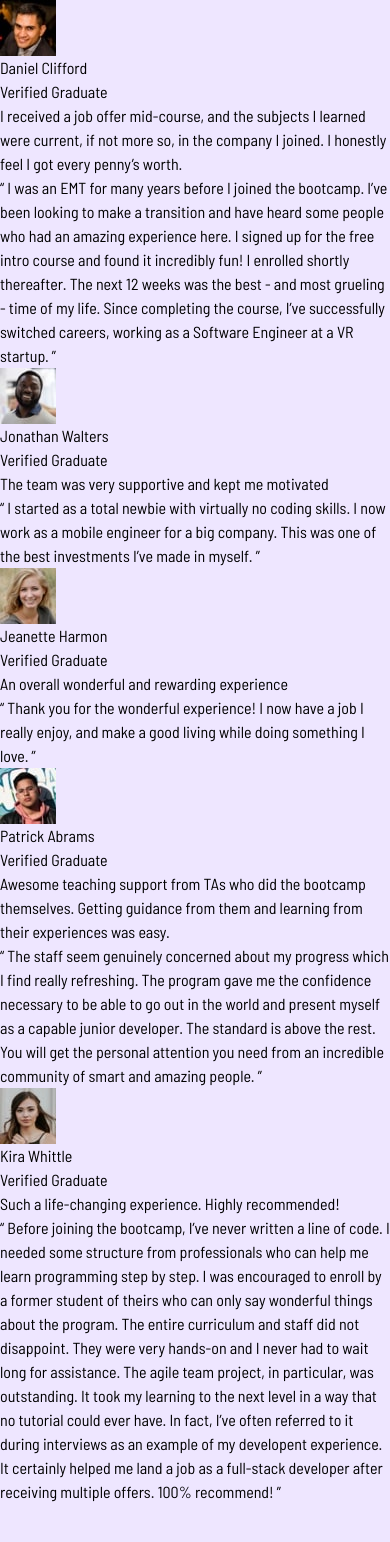
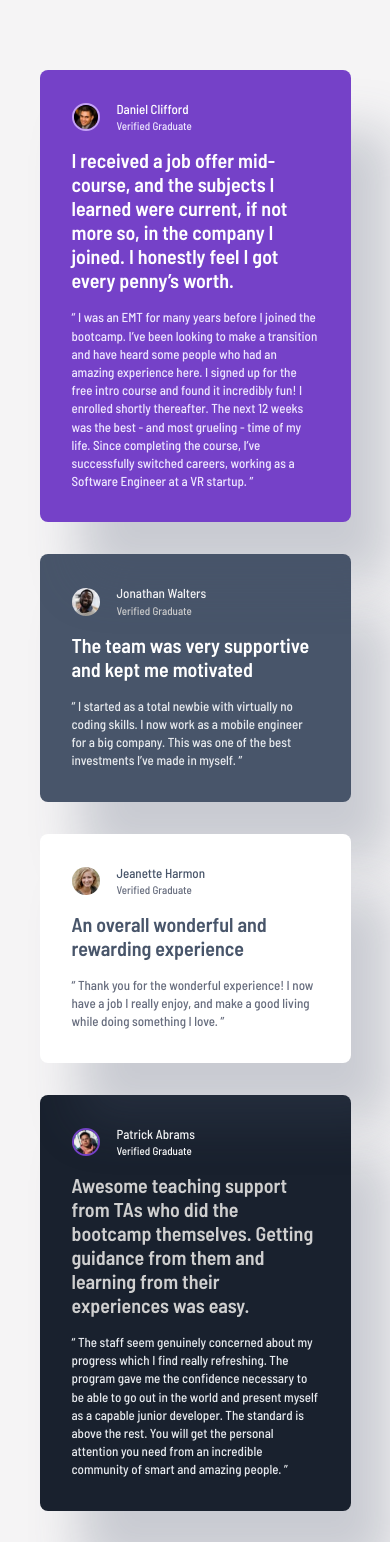
Before and after one commit to anggelserrato/fm-testimonials-grid-section, a React (Vite) app: page / in a window 390 px wide. Shown: the top 1542 px of the page. Before the commit the page ends 1504 px from the top, so only its background shows below. Built offline with nearby package versions, Linux system fonts and the light colour scheme.

Commit message:
feat: implement responsive grid layout and polish card designs

```diff
--- a/src/components/TestimonialsSection.jsx
+++ b/src/components/TestimonialsSection.jsx
@@ -3,116 +3,146 @@ import imageJeanette from '../assets/image-jeanette.jpg';
 import imageJonathan from '../assets/image-jonathan.jpg';
 import imageKira from '../assets/image-kira.jpg';
 import imagePatrick from '../assets/image-patrick.jpg';
+import bgPatternQuotation from '../assets/bg-pattern-quotation.svg';
 
 function TestimonialsSection() {
   return (
     <main>
-      <header>
-        <h1 className='hidden'>
-          Testimonials
-        </h1>
-      </header>
-      <article>
-        <header>
-          <figure>
+      <section className="mx-auto my-[70px] flex max-w-[311px] flex-col items-center justify-center gap-card-400 md:grid md:max-w-[647px] md:grid-cols-2 md:items-stretch xl:my-card-1600 xl:max-w-[1114px] xl:grid-cols-4 xl:gap-x-card-400 xl:gap-y-card-300">
+        <article className="relative flex flex-col gap-card-200 rounded-lg bg-card-Purple-500 p-card-400 shadow-card md:col-span-2 md:col-start-1 md:row-start-1">
+          <img
+            src={bgPatternQuotation}
+            alt="Background quotation mark pattern"
+            className="absolute top-0 left-[375px] z-0 hidden md:block"
+          />
+          <header className="relative z-1 flex flex-row items-center gap-[17px]">
+            <figure className="flex h-7 w-7 items-center justify-center overflow-hidden rounded-full border-2 border-card-Purple-300">
               <img src={imageDaniel} alt="Daniel's picture" />
             </figure>
-          <p>Daniel Clifford</p>
-          <p>Verified Graduate</p>
+            <div className="flex flex-col gap-card-50">
+              <p className="text-preset-2 text-card-White">Daniel Clifford</p>
+              <p className="text-preset-4 text-card-Purple-50">
+                Verified Graduate
+              </p>
+            </div>
           </header>
-        <p>
+          <p className="relative z-1 text-preset-1 text-card-White">
             I received a job offer mid-course, and the subjects I learned were
             current, if not more so, in the company I joined. I honestly feel I
             got every penny’s worth.
           </p>
-        <blockquote>
-          “ I was an EMT for many years before I joined the bootcamp. I’ve been
-          looking to make a transition and have heard some people who had an
-          amazing experience here. I signed up for the free intro course and
-          found it incredibly fun! I enrolled shortly thereafter. The next 12
-          weeks was the best - and most grueling - time of my life. Since
-          completing the course, I’ve successfully switched careers, working as
-          a Software Engineer at a VR startup. ”
+          <blockquote className="relative z-1 text-preset-3 text-card-Purple-50">
+            “ I was an EMT for many years before I joined the bootcamp. I’ve
+            been looking to make a transition and have heard some people who had
+            an amazing experience here. I signed up for the free intro course
+            and found it incredibly fun! I enrolled shortly thereafter. The next
+            12 weeks was the best - and most grueling - time of my life. Since
+            completing the course, I’ve successfully switched careers, working
+            as a Software Engineer at a VR startup. ”
           </blockquote>
         </article>
 
-      <article>
-        <header>
-          <figure>
+        <article className="flex flex-col gap-card-200 rounded-lg bg-card-Grey-500 p-card-400 shadow-card md:col-start-1 md:row-start-2 xl:col-start-3 xl:row-start-1">
+          <header className="flex flex-row items-center gap-[17px]">
+            <figure className="flex h-7 w-7 items-center justify-center overflow-hidden rounded-full">
               <img src={imageJonathan} alt="Jonathan's picture" />
             </figure>
-          <p>Jonathan Walters</p>
-          <p>Verified Graduate</p>
+            <div className="flex flex-col gap-card-50">
+              <p className="text-preset-2 text-card-White">Jonathan Walters</p>
+              <p className="text-preset-4 text-card-Grey-200">
+                Verified Graduate
+              </p>
+            </div>
           </header>
-        <p>The team was very supportive and kept me motivated</p>
-        <blockquote>
+          <p className="text-preset-1 text-card-White">
+            The team was very supportive and kept me motivated
+          </p>
+          <blockquote className="text-preset-3 text-card-Grey-100">
             “ I started as a total newbie with virtually no coding skills. I now
-          work as a mobile engineer for a big company. This was one of the best
-          investments I’ve made in myself. ”
+            work as a mobile engineer for a big company. This was one of the
+            best investments I’ve made in myself. ”
           </blockquote>
         </article>
 
-      <article>
-        <header>
-          <figure>
+        <article className="z-1 flex flex-col gap-card-200 rounded-lg bg-card-White p-card-400 shadow-card md:col-start-2 md:row-start-2 xl:col-start-1 xl:row-start-2">
+          <header className="flex flex-row items-center gap-[17px]">
+            <figure className="flex h-7 w-7 items-center justify-center overflow-hidden rounded-full">
               <img src={imageJeanette} alt="Jeanette's picture" />
             </figure>
-          <p>Jeanette Harmon</p>
-          <p>Verified Graduate</p>
+            <div className="flex flex-col gap-card-50">
+              <p className="text-preset-2 text-card-Grey-500">
+                Jeanette Harmon
+              </p>
+              <p className="text-preset-4 text-card-Grey-400">
+                Verified Graduate
+              </p>
+            </div>
           </header>
-        <p>An overall wonderful and rewarding experience</p>
-        <blockquote>
+          <p className="text-preset-1 text-card-Grey-500">
+            An overall wonderful and rewarding experience
+          </p>
+          <blockquote className="text-preset-3 text-card-Grey-400">
             “ Thank you for the wonderful experience! I now have a job I really
             enjoy, and make a good living while doing something I love. ”
           </blockquote>
         </article>
 
-      <article>
-        <header>
-          <figure>
+        <article className="flex flex-col gap-card-200 rounded-lg bg-card-Dark-blue p-card-400 shadow-card md:col-span-2 md:col-start-1 md:row-start-3 xl:col-span-2 xl:col-start-2 xl:row-start-2">
+          <header className="flex flex-row items-center gap-[17px]">
+            <figure className="flex h-7 w-7 items-center justify-center overflow-hidden rounded-full border-2 border-card-Purple-500">
               <img src={imagePatrick} alt="Patrick's picture" />
             </figure>
-          <p>Patrick Abrams</p>
-          <p>Verified Graduate</p>
+            <div className="flex flex-col gap-card-50">
+              <p className="text-preset-2 text-card-White">Patrick Abrams</p>
+              <p className="text-preset-4 text-card-White">Verified Graduate</p>
+            </div>
           </header>
-        <p>
+          <p className="text-preset-1 text-card-Grey-200">
             Awesome teaching support from TAs who did the bootcamp themselves.
             Getting guidance from them and learning from their experiences was
             easy.
           </p>
-        <blockquote>
+          <blockquote className="text-preset-3 text-card-Grey-100">
             “ The staff seem genuinely concerned about my progress which I find
-          really refreshing. The program gave me the confidence necessary to be
-          able to go out in the world and present myself as a capable junior
-          developer. The standard is above the rest. You will get the personal
-          attention you need from an incredible community of smart and amazing
-          people. ”
+            really refreshing. The program gave me the confidence necessary to
+            be able to go out in the world and present myself as a capable
+            junior developer. The standard is above the rest. You will get the
+            personal attention you need from an incredible community of smart
+            and amazing people. ”
           </blockquote>
         </article>
 
-      <article>
-        <header>
-          <figure>
+        <article className="flex flex-col gap-card-200 rounded-lg bg-card-White p-card-400 shadow-card md:col-span-2 md:col-start-1 md:row-start-4 xl:col-start-4 xl:row-span-2 xl:row-start-1">
+          <header className="flex flex-row items-center gap-[17px]">
+            <figure className="flex h-7 w-7 items-center justify-center overflow-hidden rounded-full">
               <img src={imageKira} alt="Kira's picture" />
             </figure>
-          <p>Kira Whittle</p>
-          <p>Verified Graduate</p>
+            <div className="flex flex-col gap-card-50">
+              <p className="text-preset-2 text-card-Grey-500">Kira Whittle</p>
+              <p className="text-preset-4 text-card-Grey-400">
+                Verified Graduate
+              </p>
+            </div>
           </header>
-        <p>Such a life-changing experience. Highly recommended!</p>
-        <blockquote>
+          <p className="text-preset-1 text-card-Grey-500">
+            Such a life-changing experience. Highly recommended!
+          </p>
+          <blockquote className="text-preset-3 text-card-Grey-400">
             “ Before joining the bootcamp, I’ve never written a line of code. I
             needed some structure from professionals who can help me learn
             programming step by step. I was encouraged to enroll by a former
-          student of theirs who can only say wonderful things about the program.
-          The entire curriculum and staff did not disappoint. They were very
-          hands-on and I never had to wait long for assistance. The agile team
-          project, in particular, was outstanding. It took my learning to the
-          next level in a way that no tutorial could ever have. In fact, I’ve
-          often referred to it during interviews as an example of my developent
-          experience. It certainly helped me land a job as a full-stack
-          developer after receiving multiple offers. 100% recommend! ”
+            student of theirs who can only say wonderful things about the
+            program. The entire curriculum and staff did not disappoint. They
+            were very hands-on and I never had to wait long for assistance. The
+            agile team project, in particular, was outstanding. It took my
+            learning to the next level in a way that no tutorial could ever
+            have. In fact, I’ve often referred to it during interviews as an
+            example of my developent experience. It certainly helped me land a
+            job as a full-stack developer after receiving multiple offers. 100%
+            recommend! ”
           </blockquote>
         </article>
+      </section>
     </main>
   );
 }
--- a/src/index.css
+++ b/src/index.css
@@ -2,15 +2,17 @@
 
 @theme {
   --color-card-Purple-50: hsl(260, 100%, 95%);
+  --color-card-Purple-500: hsl(263, 55%, 52%);
   --color-card-Purple-300: hsl(264, 82%, 80%);
   --color-card-White: hsl(0, 0%, 100%);
-  --color-card-Grey-: 100: hsl(214, 17%, 92%);
-  --color-card-Grey-: 200: hsl(0, 0%, 81%);
-  --color-card-Grey-: 400: hsl(224, 10%, 45%);
-  --color-card-Grey-: 500: hsl(217, 19%, 35%);
+  --color-card-white-smoke: hsl(300, 5%, 96%);
+  --color-card-Grey-100: hsl(214, 17%, 92%);
+  --color-card-Grey-200: hsl(0, 0%, 81%);
+  --color-card-Grey-400: hsl(224, 10%, 45%);
+  --color-card-Grey-500: hsl(217, 19%, 35%);
   --color-card-Dark-blue: hsl(219, 29%, 14%);
-  --color-card-Black-: hsl(0, 0%, 7%);
-  --font-card-Barlow-Semi-Condensed:
+  --color-card-Black: hsl(0, 0%, 7%);
+  --font-Barlow-Semi-Condensed:
     'Barlow Semi Condensed', ui-sans-serif, system-ui, sans-serif;
   --spacing-card-50: 4px;
   --spacing-card-100: 8px;
@@ -18,34 +20,23 @@
   --spacing-card-300: 24px;
   --spacing-card-400: 32px;
   --spacing-card-500: 40px;
+  --spacing-card-1600: 128px;
+  --shadow-card: 40px 60px 50px 0px rgba(72, 85, 106, 0.25);
 }
 
 @layer base {
   body {
-    font-family: var(--font-card-Barlow-Semi-Condensed);
-    background-color: var(--color-card-Purple-50);
+    font-family: var(--font-Barlow-Semi-Condensed);
+    background-color: var(--color-card-white-smoke);
   }
 }
-
-/*
-font-thin                 font-weight: 100;
-font-extralight           font-weight: 200;
-font-light                font-weight: 300;
-font-normal               font-weight: 400;
-font-medium               font-weight: 500;
-font-semibold             font-weight: 600;
-font-bold                 font-weight: 700;
-font-extrabold            font-weight: 800;
-font-black                font-weight: 900;
-font-(<custom-property>)  font-weight: var(<custom-property>);
-font-[<value>]            font-weight: <value>;
-*/
 
 @utility text-preset-1 {
   font-weight: 600;
   font-size: 20px;
   line-height: 120%;
   letter-spacing: 0px;
+  align-self: stretch;
 }
 
 @utility text-preset-2 {
```
Lines whose indentation alone changed are shown as unchanged.
